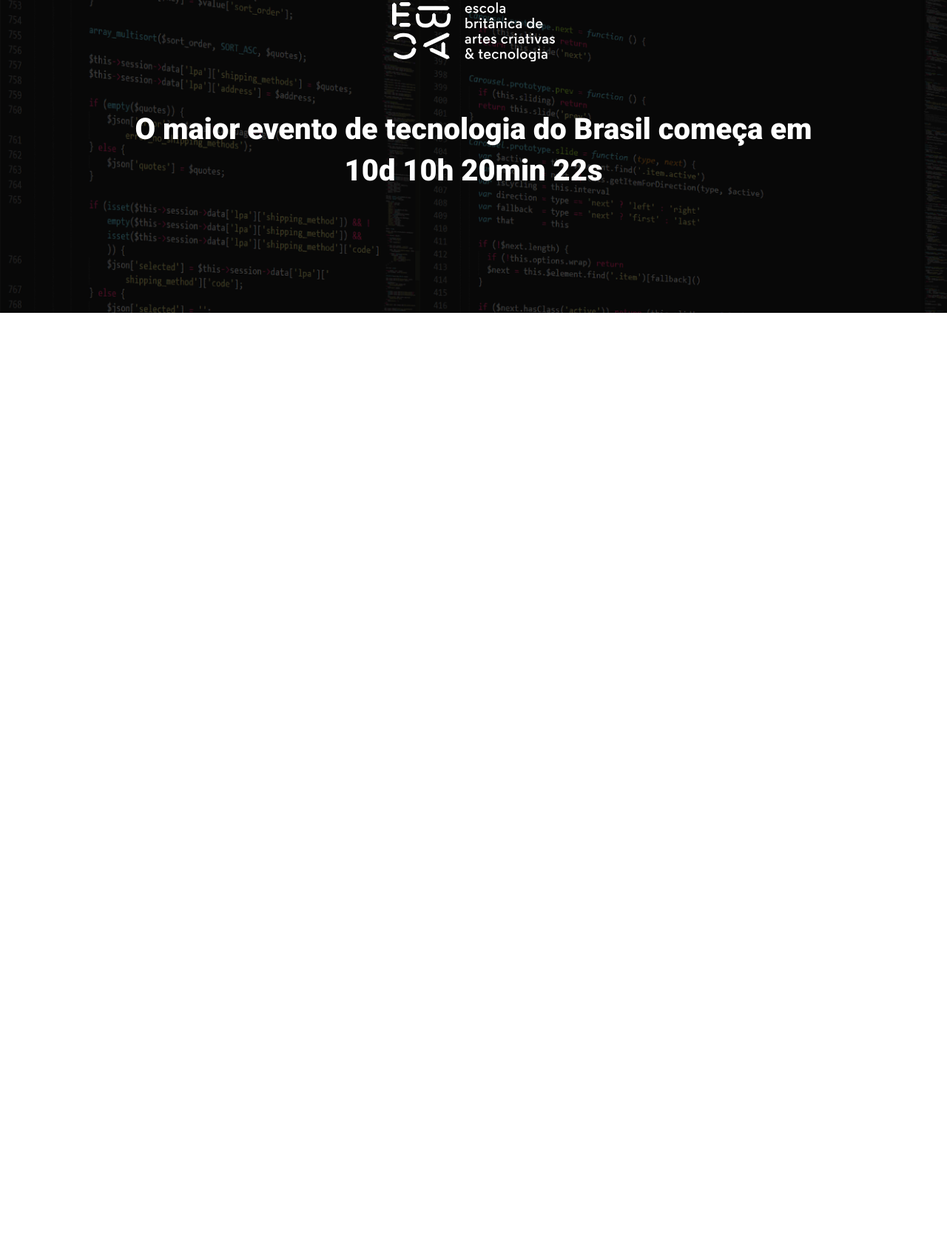
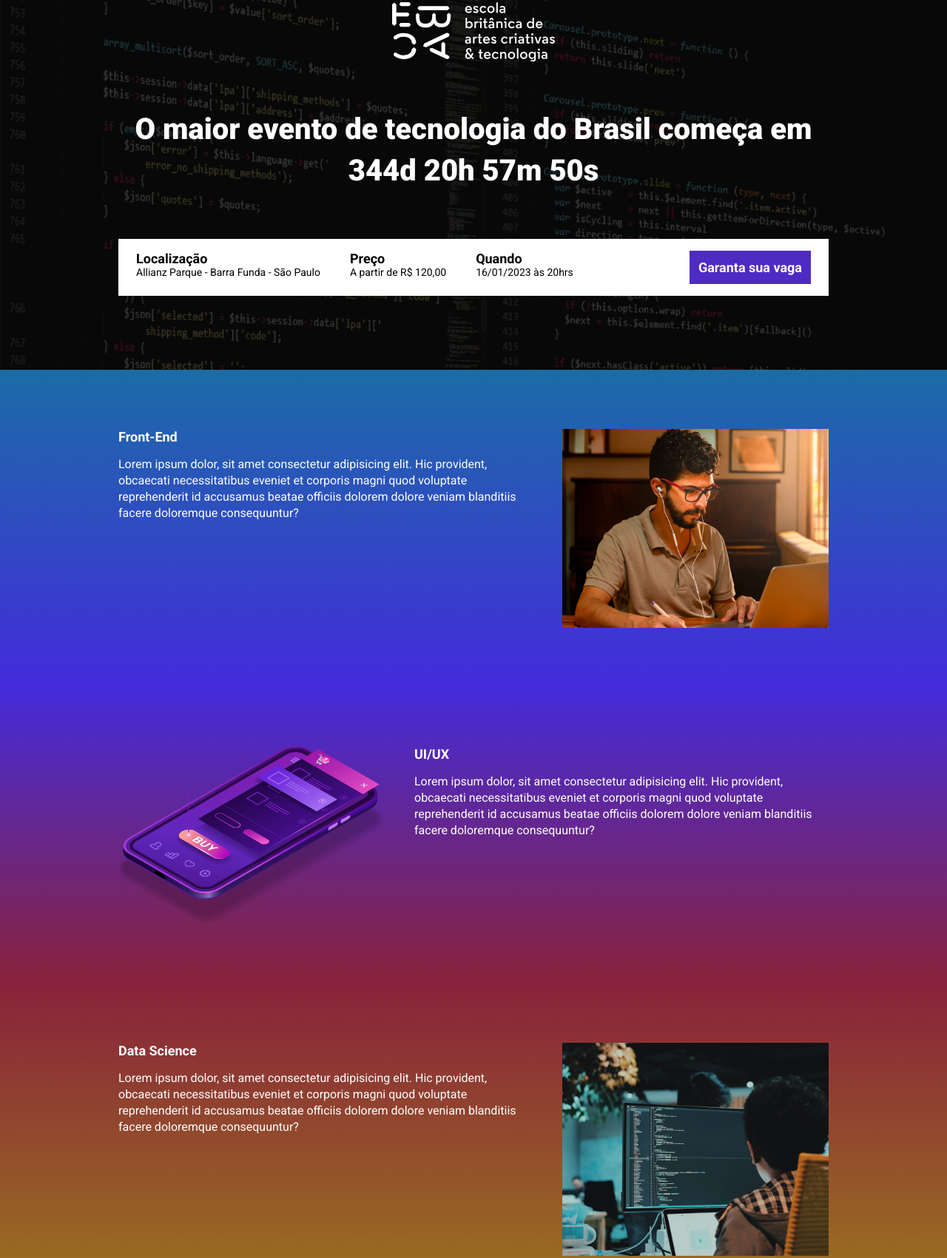
Before and after one commit to GuilhermeSantosz/ebac_tech_talks, a website built with Parcel: page src/index.html in a window 1280 px wide. Shown: the part 61-1762 px from the top of the page at 74% size. Before the commit the page ends 800 px from the top, so only its background shows below. Built offline with nearby package versions, Linux system fonts and the light colour scheme.

Commit message:
finishing the landingpage

```diff
--- a/src/index.html
+++ b/src/index.html
@@ -1,26 +1,106 @@
 <!DOCTYPE html>
 <html lang="pt-BR">
-<head>
-    <meta charset="UTF-8">
-    <meta name="viewport" content="width=device-width, initial-scale=1.0">
-    <link rel="stylesheet" href="styles/main.scss">
-    <link rel="preconnect" href="https://fonts.googleapis.com">
-    <link rel="preconnect" href="https://fonts.gstatic.com" crossorigin>
-    <link href="https://fonts.googleapis.com/css2?family=Roboto:wght@400;700;900&display=swap" rel="stylesheet">
+  <head>
+    <meta charset="UTF-8" />
+    <meta name="viewport" content="width=device-width, initial-scale=1.0" />
+    <link rel="preconnect" href="https://fonts.googleapis.com" />
+    <link rel="preconnect" href="https://fonts.gstatic.com" crossorigin />
+    <link
+      href="https://fonts.googleapis.com/css2?family=Roboto:wght@400;700;900&display=swap"
+      rel="stylesheet"
+    />
+    <link rel="stylesheet" href="styles/main.scss" />
+    <link rel="stylesheet" href="https://unpkg.com/aos@next/dist/aos.css" />
     <title>EBAC Tech Talks</title>
-</head>
-<body>
+  </head>
+  <body>
     <header class="hero">
-        <div class="container">
-            <img class="hero__logo"  src="images/ebac_logo.svg" alt="EBAC">
-            <P class="hero__text">
-                O maior evento de tecnologia do Brasil começa em 10d 10h 20min 22s
-            </P>
+      <div class="container">
+        <img class="hero__logo" src="images/ebac_logo.svg" alt="EBAC" />
+        <p class="hero__text">
+          O maior evento de tecnologia do Brasil começa em
+          <span id="contador"></span>
+        </p>
+        <div class="infos-bar">
+          <ul class="infos-bar__infos">
+            <li class="infos-bar__infos__item">
+              <b>Localização</b>
+              Allianz Parque - Barra Funda - São Paulo
+            </li>
+            <li class="infos-bar__infos__item">
+              <b>Preço</b>
+              A partir de R$ 120,00
+            </li>
+            <li class="infos-bar__infos__item">
+              <b>Quando</b>
+              16/01/2023 às 20hrs
+            </li>
+          </ul>
+          <a href="#" class="button button--primary"> Garanta sua vaga </a>
         </div>
+      </div>
     </header>
+    <section class="event event--frontend">
+      <div class="container" data-aos="fade-right">
+        <div class="event__details">
+          <h2 class="event__details__title">Front-End</h2>
+          <p class="event__details__description">
+            Lorem ipsum dolor, sit amet consectetur adipisicing elit. Hic
+            provident, obcaecati necessitatibus eveniet et corporis magni quod
+            voluptate reprehenderit id accusamus beatae officiis dolorem dolore
+            veniam blanditiis facere doloremque consequuntur?
+          </p>
+        </div>
+        <img class="event__image" src="./images/frontend.png" alt="Front-End" />
+      </div>
+    </section>
 
+    <section class="event event--ux-ui event--image-left">
+      <div class="container" data-aos="fade-left">
+        <div class="event__details">
+          <h2 class="event__details__title">UI/UX</h2>
+          <p class="event__details__description">
+            Lorem ipsum dolor, sit amet consectetur adipisicing elit. Hic
+            provident, obcaecati necessitatibus eveniet et corporis magni quod
+            voluptate reprehenderit id accusamus beatae officiis dolorem dolore
+            veniam blanditiis facere doloremque consequuntur?
+          </p>
+        </div>
+        <img class="event__image" src="./images/ui-ux.png" alt="Front-End" />
+      </div>
+    </section>
 
+    <section class="event event--data-science">
+      <div class="container" data-aos="fade-right">
+        <div class="event__details">
+          <h2 class="event__details__title">Data Science</h2>
+          <p class="event__details__description">
+            Lorem ipsum dolor, sit amet consectetur adipisicing elit. Hic
+            provident, obcaecati necessitatibus eveniet et corporis magni quod
+            voluptate reprehenderit id accusamus beatae officiis dolorem dolore
+            veniam blanditiis facere doloremque consequuntur?
+          </p>
+        </div>
+        <img class="event__image" src="./images/data.png" alt="Front-End" />
+      </div>
+    </section>
 
+    <section class="event event--backend event--image-left">
+      <div class="container" data-aos="fade-left">
+        <div class="event__details">
+          <h2 class="event__details__title">Back-End</h2>
+          <p class="event__details__description">
+            Lorem ipsum dolor, sit amet consectetur adipisicing elit. Hic
+            provident, obcaecati necessitatibus eveniet et corporis magni quod
+            voluptate reprehenderit id accusamus beatae officiis dolorem dolore
+            veniam blanditiis facere doloremque consequuntur?
+          </p>
+        </div>
+        <img class="event__image" src="./images/backend.png" alt="Front-End" />
+      </div>
+    </section>
+
+    <script src="https://unpkg.com/aos@next/dist/aos.js"></script>
     <script src="scripts/main.js"></script>
-</body>
+  </body>
 </html>
--- a/src/scripts/main.js
+++ b/src/scripts/main.js
@@ -1 +1,35 @@
-console.log("Olá mundo")
+AOS.init();
+
+const dataDoEvento = new Date("Dec 16, 2024 19:04:00");
+const timeStampDoEvento = dataDoEvento.getTime();
+
+const contaAsHoras = setInterval(function () {
+  const agora = new Date();
+  const timeStampAtual = agora.getTime();
+
+  const distanciaAteOEvento = timeStampDoEvento - timeStampAtual;
+
+  const diaEmMs = 1000 * 60 * 60 * 24;
+  const horaEmMs = 1000 * 60 * 60;
+  const minutoEmMs = 1000 * 60;
+
+  const diasAteOEvento = Math.floor(distanciaAteOEvento / diaEmMs);
+  const horasAteOEvento = Math.floor(
+    (distanciaAteOEvento % diaEmMs) / horaEmMs
+  );
+  const minutosAteOEvento = Math.floor(
+    (distanciaAteOEvento % horaEmMs) / minutoEmMs
+  );
+  const segundosAteOEvento = Math.floor(
+    (distanciaAteOEvento % minutoEmMs) / 1000
+  );
+
+  document.getElementById(
+    "contador"
+  ).innerHTML = `${diasAteOEvento}d ${horasAteOEvento}h ${minutosAteOEvento}m ${segundosAteOEvento}s`;
+
+  if (distanciaAteOEvento < 0) {
+    clearInterval(contaAsHoras);
+    document.getElementById("contador").innerHTML = "Evento expirado";
+  }
+}, 1000);
--- /dev/null
+++ b/src/styles/_event.scss
@@ -0,0 +1,60 @@
+@use "variables";
+
+.event {
+  padding: 80px 0;
+
+  &--frontend {
+    background-image: linear-gradient(variables.$blue1, variables.$blue2);
+  }
+  &--ux-ui {
+    background-image: linear-gradient(variables.$blue2, variables.$pink);
+  }
+  &--data-science {
+    background-image: linear-gradient(variables.$pink, variables.$yellow);
+  }
+  &--backend {
+    background-image: linear-gradient(variables.$yellow, variables.$orange);
+  }
+
+  &--image-left {
+    .container {
+      flex-direction: row-reverse;
+    }
+  }
+
+  .container {
+    display: flex;
+    gap: 40px;
+  }
+
+  &__image {
+    max-width: 360px;
+  }
+
+  &__details {
+    &__title {
+      font-size: 18px;
+      font-weight: bold;
+      margin-bottom: 16px;
+    }
+
+    &__description {
+      line-height: 22px;
+    }
+  }
+
+  @media (max-width: 640px) {
+    .container {
+      display: block;
+    }
+
+    &__image {
+      width: 100%;
+    }
+
+    &__details {
+      margin-right: 0;
+      margin-bottom: 16px;
+    }
+  }
+}
--- a/src/styles/_hero.scss
+++ b/src/styles/_hero.scss
@@ -17,8 +17,8 @@
     width: 100%;
     height: 100%;
     background-color: #000;
-        content: '';
-        opacity: .7;
+    content: "";
+    opacity: 0.7;
   }
 
   &__text {
@@ -28,7 +28,6 @@
     line-height: 56px;
     font-weight: 800;
     text-align: center;
-
   }
 
   &__logo {
--- /dev/null
+++ b/src/styles/_variables.scss
@@ -0,0 +1,9 @@
+$textColor: #fff;
+$secondaryTextColor: #000;
+
+$blue1: #1b6ca7;
+$blue2: #442bdb;
+$pink: #89223b;
+$orange: orange;
+$yellow: #9c791d;
+$purple: #4f2ac3;
--- /dev/null
+++ b/src/styles/components/_buttons.scss
@@ -0,0 +1,26 @@
+@use "../variables";
+
+.button {
+  padding: 12px;
+  font-size: 18px;
+  font-weight: bold;
+  text-decoration: none;
+  text-align: center;
+  white-space: nowrap;
+
+  &--primary {
+    color: white;
+    background-color: #4f2ac3;
+
+    @media (max-width: 640px) {
+      display: flex;
+      width: 100%;
+      align-items: center;
+    }
+
+    @media (max-width: 1024px) {
+      display: flex;
+      align-items: center;
+    }
+  }
+}
--- /dev/null
+++ b/src/styles/components/_infos_bar.scss
@@ -0,0 +1,42 @@
+@use "../variables";
+
+.infos-bar {
+  padding: 16px 24px;
+  background-color: variables.$textColor;
+  display: flex;
+  justify-content: space-between;
+
+  &__infos {
+    display: flex;
+    gap: 40px;
+
+    &__item {
+      font-size: 14px;
+      color: variables.$secondaryTextColor;
+
+      b {
+        font-size: 18px;
+        display: block;
+        color: variables.$secondaryTextColor;
+      }
+    }
+  }
+
+  @media (max-width: 640px) {
+    display: block;
+
+    &__infos {
+      display: block;
+
+      &__item {
+        margin-bottom: 24px;
+      }
+    }
+  }
+
+  @media (max-width: 1024px) {
+    &__infos {
+      gap: 16px;
+    }
+  }
+}
--- a/src/styles/main.scss
+++ b/src/styles/main.scss
@@ -1,11 +1,16 @@
 @use "hero";
+@use "components/infos_bar";
+@use "components/buttons";
+@use "event";
+@use "variables";
 
 * {
   margin: 0;
   padding: 0;
   box-sizing: border-box;
   font-family: Roboto, sans-serif;
-    color: #fff;
+  color: variables.$textColor;
+  list-style: none;
 }
 
 .container {
```
Lines whose indentation alone changed are shown as unchanged.
